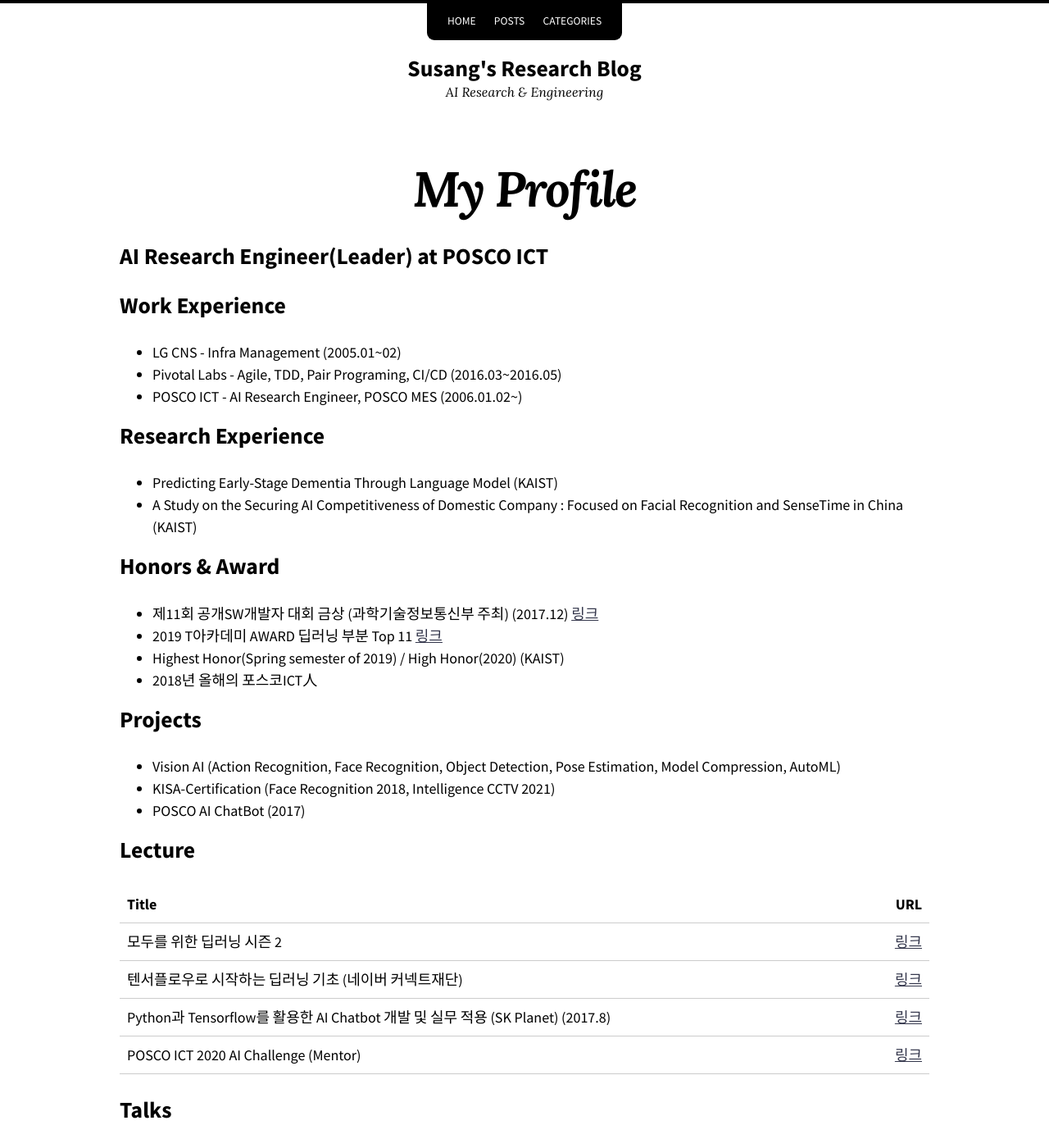
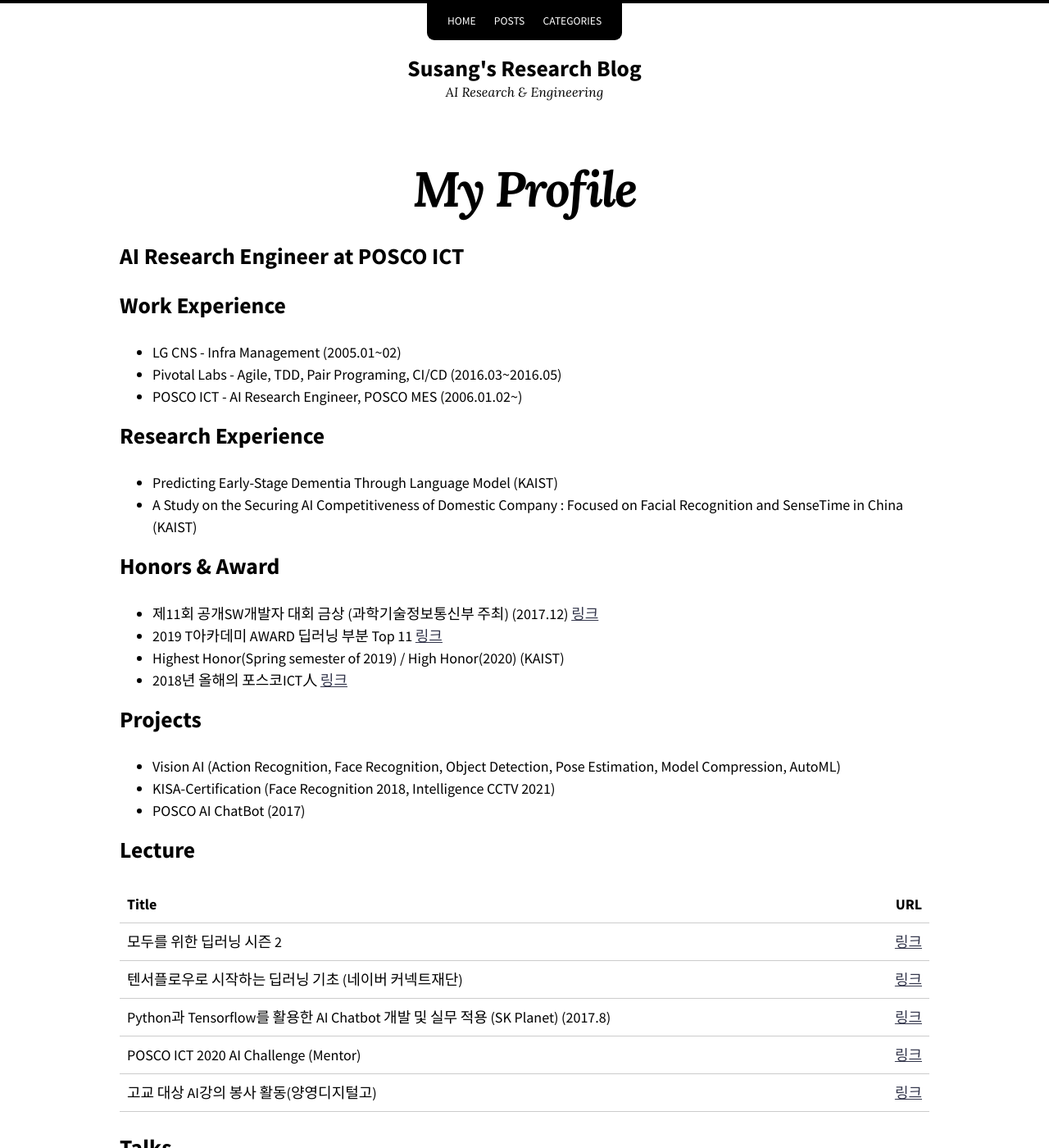
Before and after one commit to healess/healess.github.io, a Jekyll site: the page built from index.md, in a window 1280 px wide and 1400 px high. Shown: the whole window at 82% size. Built offline with Jekyll 4.4.1, drawn with Linux system fonts in a browser that asks for light colours; nearby versions of some CDN libraries.

Commit message:
Fix index.md

```diff
--- a/index.md
+++ b/index.md
@@ -8,7 +8,7 @@ entries_layout: grid
 ---
 <!-- # My Profile -->
 
-## AI Research Engineer(Leader) at POSCO ICT
+## AI Research Engineer at POSCO ICT
 
 ## Work Experience
 * LG CNS - Infra Management (2005.01~02)
@@ -23,7 +23,7 @@ entries_layout: grid
 * 제11회 공개SW개발자 대회 금상 (과학기술정보통신부 주최) (2017.12) [링크](https://www.oss.kr/dev_competition_activities/show/a0f60bdb-d64d-4bd7-8c6b-8a9df7d2647f)
 * 2019 T아카데미 AWARD 딥러닝 부분 Top 11 [링크](https://tacademy.skplanet.com/front/customer/viewNotice.action?seq=735&topYn=N)
 * Highest Honor(Spring semester of 2019) / High Honor(2020) (KAIST)
-* 2018년 올해의 포스코ICT人
+* 2018년 올해의 포스코ICT人 [링크](https://smartfuture-poscoict.co.kr/428)
 
 ## Projects
 * Vision AI (Action Recognition, Face Recognition, Object Detection, Pose Estimation, Model Compression, AutoML)
@@ -39,7 +39,7 @@ entries_layout: grid
 | 텐서플로우로 시작하는 딥러닝 기초 (네이버 커넥트재단) | [링크](https://www.edwith.org/boostcourse-dl-tensorflow) |
 | Python과 Tensorflow를 활용한 AI Chatbot 개발 및 실무 적용 (SK Planet) (2017.8) | [링크](https://www.slideshare.net/healess/python-tensorflow-ai-chatbot) |
 | POSCO ICT 2020 AI Challenge (Mentor)|[링크](https://aichallenge.poscoict.com/) |
-
+|고교 대상 AI강의 봉사 활동(양영디지털고) |[링크](https://smartfuture-poscoict.co.kr/505)|
 
 ## Talks
 
```
